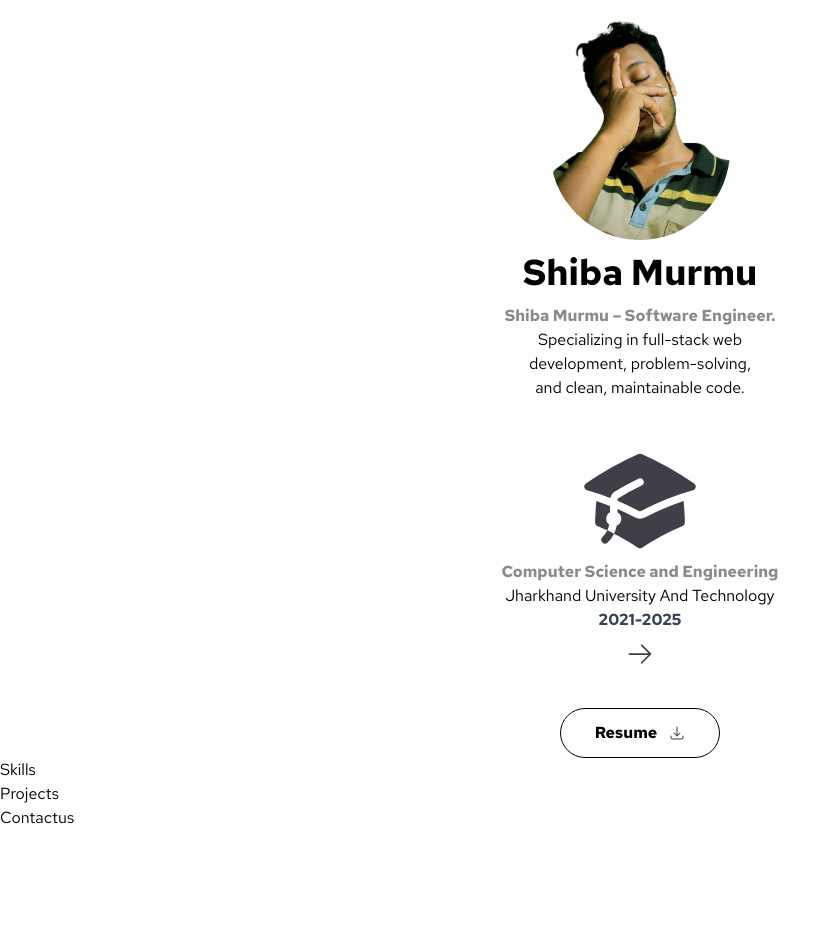
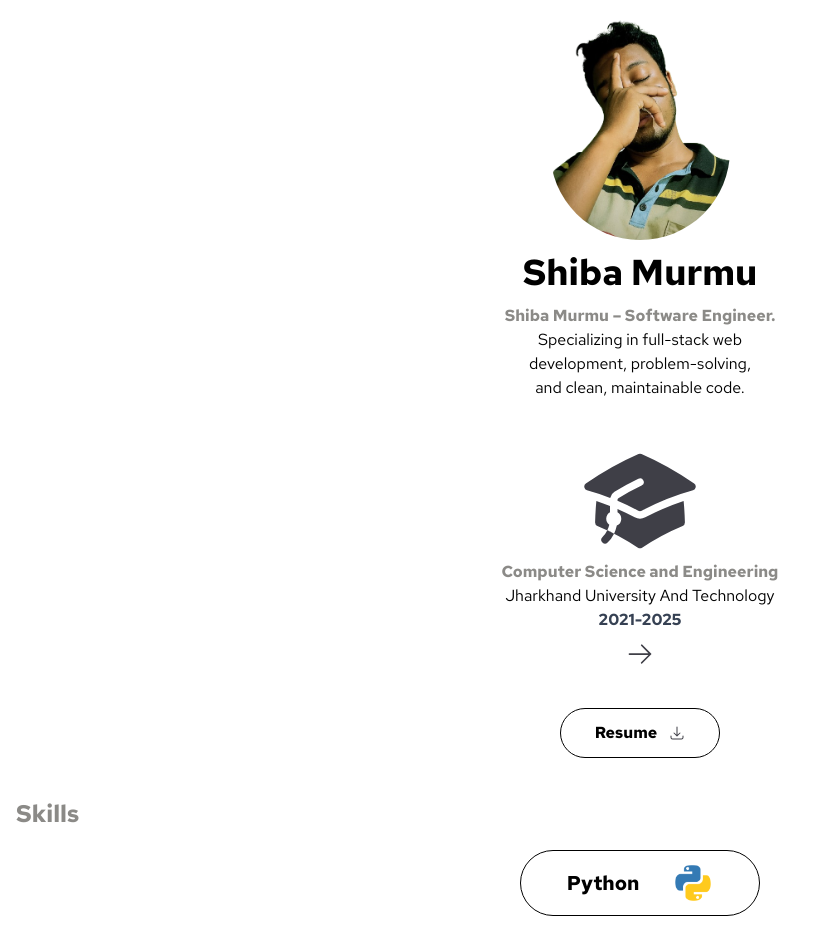
Before and after one commit to shiba-murmu/shiba-portfolio, a React (Vite) app: page / in a window 1280 px wide. Shown: the top 939 px of the page, without its empty margins (0-840 px from the left). Before the commit the page ends 830 px from the top, so only its background shows below. Built offline with nearby package versions, Linux system fonts and the light colour scheme.

Commit message:
One skills is added to this

```diff
--- a/src/App.jsx
+++ b/src/App.jsx
@@ -2,6 +2,7 @@ import React from 'react'
 import Profile from './pages/Profile/Profile'
 import { BrowserRouter, Routes, Route } from 'react-router-dom';
 import EduationDetails from './pages/Profile/Education/EduationDetails';
+import SkillDetails from './pages/Skills/SkillDetails';
 function Main() {
     return (
         <>
@@ -9,7 +10,9 @@ function Main() {
                 <section>
                    <Profile />
                 </section>
-                <section>Skills</section>
+                <section>
+                    <SkillDetails />
+                </section>
                 <section>Projects</section>
                 <section>Contactus</section>
             </div>
--- /dev/null
+++ b/src/pages/Skills/SkillDetails.jsx
@@ -0,0 +1,49 @@
+import React from 'react'
+import python_icon from '/src/assets/python.png';
+
+
+function Skills({value}) {
+    const SkillsIcons = (val) => {
+        switch (val) {
+            case 'python':
+                return (
+                    <>
+                        <div className='flex rounded-full border p-3 justify-evenly items-center w-60'>
+                            <div>
+                                <span className='text-xl bold-font'>Python</span>
+                            </div>
+                            <div>
+                                <img src={python_icon} alt="python skills" className='w-10 h-10' />
+                            </div>
+                        </div>
+                    </>
+                )
+        }
+    }
+
+    return (
+        <>
+            {SkillsIcons(value)}
+        </>
+    )
+}
+
+function SkillDetails() {
+    return (
+        <>
+            <div className='mt-10'>
+                <div>
+                    <section>
+                        <span className='text-2xl introName pl-4'>Skills</span>
+                    </section>
+                    <section className='flex flex-col justify-center items-center py-5 gap-5'>
+                        {/* This section is for skills... */}
+                        <Skills value='python' />
+                    </section>
+                </div>
+            </div>
+        </>
+    )
+}
+
+export default SkillDetails
```
Also changed, not shown: src/assets/python.png (added).
